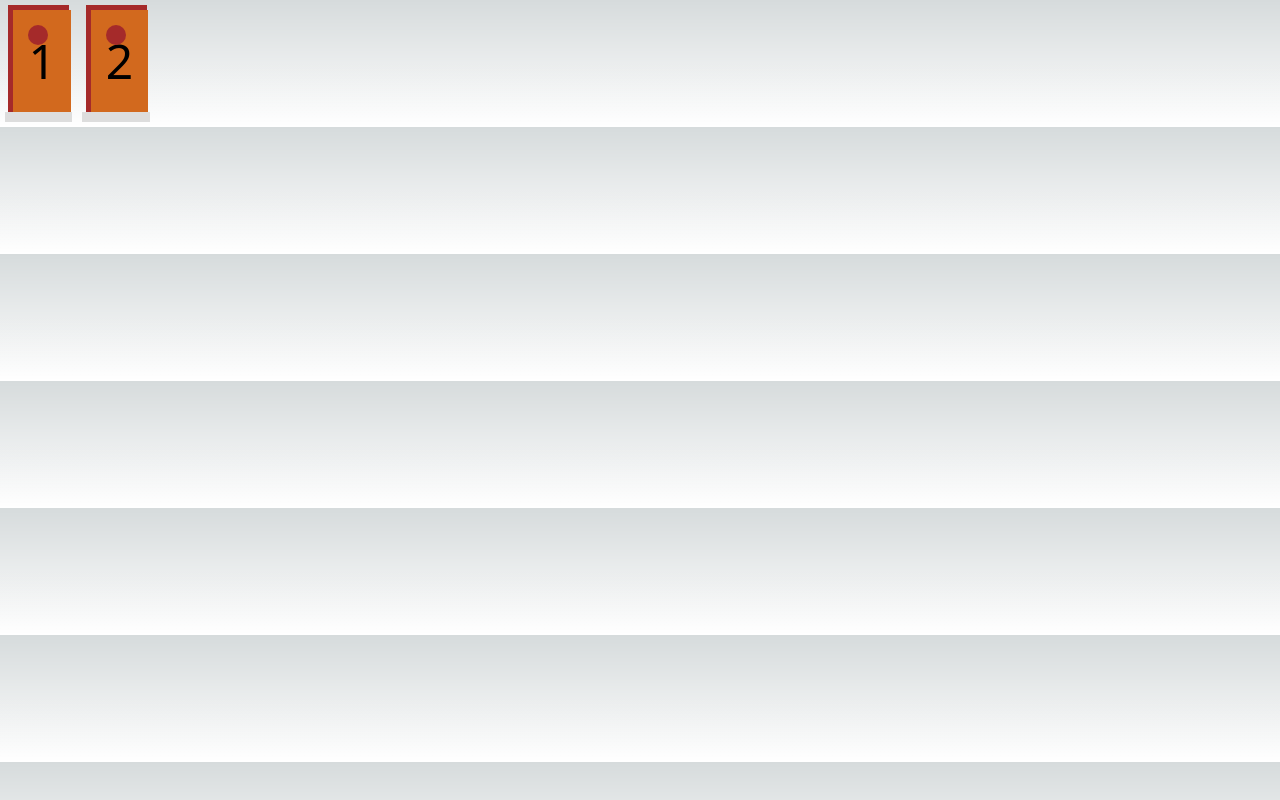
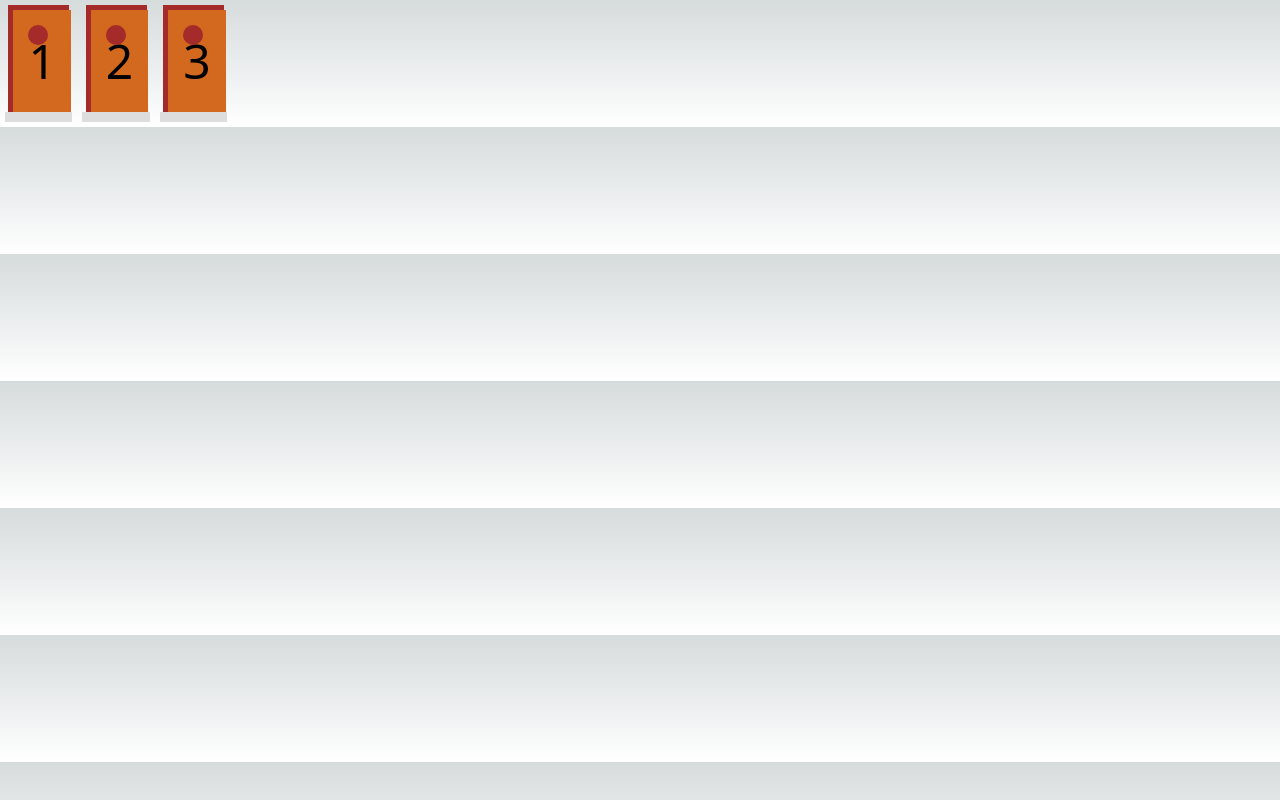
Before and after one commit to gaabiceranto/monty-hall, a Next.js app: page / in a window 1280 px wide. Built offline with nearby package versions, Linux system fonts and the light colour scheme.

Commit message:
first commit

```diff
--- a/src/components/Door.tsx
+++ b/src/components/Door.tsx
@@ -1,4 +1,4 @@
-import styles from "../styles/Door.module.css"
+import styles from "./../styles/Door.module.css"
 import DoorModel from "../model/porta";
 
 interface DoorProps{
--- a/src/pages/index.tsx
+++ b/src/pages/index.tsx
@@ -9,6 +9,7 @@ import DoorModel from '../model/porta'
 export default function Home() {
   const p1 = new DoorModel(1)
   const p2 = new DoorModel(2)
+  const p3 = new DoorModel(3)
   return (
     <>
       {/* <Head>
@@ -21,6 +22,7 @@ export default function Home() {
      <div style={{display:"flex"}}>
        <Door door={p1}/>
        <Door door={p2}/>
+       <Door door={p3}/>
      </div>
     </>
   )
```
